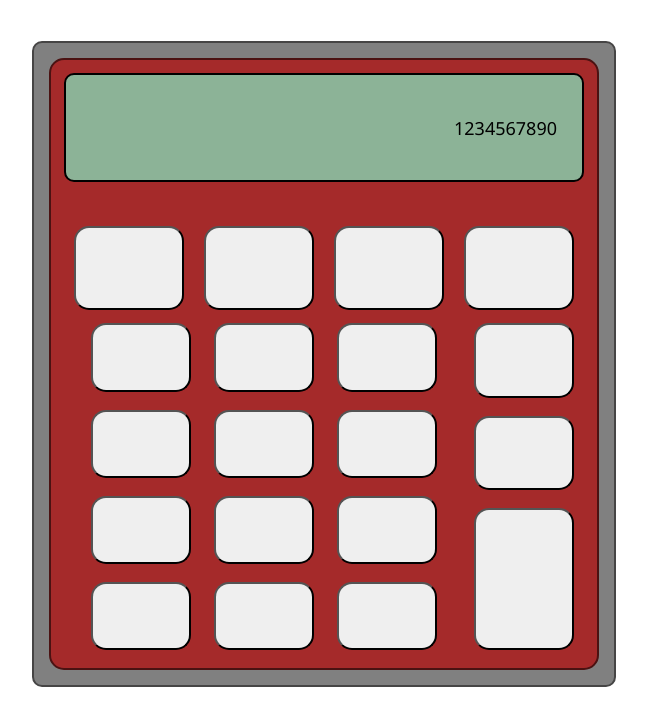
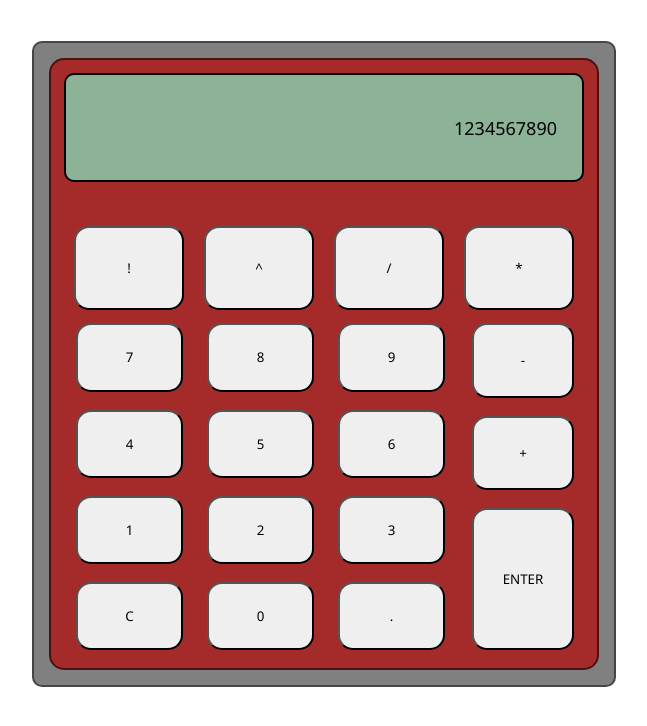
Before and after one commit to 0-daedalus/odin-calculator, a plain HTML site: page index.html in a window 1280 px wide. Shown: the whole page, without its empty margins (316-963 px from the left). Drawn offline with Linux system fonts and the light colour scheme.

Commit message:
Complete button labels and IDs

```diff
--- a/index.html
+++ b/index.html
@@ -20,38 +20,38 @@
                     </div>
                     <div class="key-container">
                         <div class="upper-keys">
-                            <button class="key upper-key" id="factorial"></button>
-                            <button class="key upper-key" id="power"></button>
-                            <button class="key upper-key" id="divide"></button>
-                            <button class="key upper-key" id="multiply"></button>
+                            <button class="key upper-key" id="factorial">!</button>
+                            <button class="key upper-key" id="power">^</button>
+                            <button class="key upper-key" id="divide">/</button>
+                            <button class="key upper-key" id="multiply">*</button>
                         </div>
                         <div class="lower-keys">
                             <div class="number-keys">
                                 <div class="row">
-                                    <button class="key number-key" id="factorial"></button>
-                                    <button class="key number-key" id="factorial"></button>
-                                    <button class="key number-key" id="factorial"></button>
+                                    <button class="key number-key" id="7">7</button>
+                                    <button class="key number-key" id="8">8</button>
+                                    <button class="key number-key" id="9">9</button>
                                 </div>
                                 <div class="row">
-                                    <button class="key number-key" id="factorial"></button>
-                                    <button class="key number-key" id="factorial"></button>
-                                    <button class="key number-key" id="factorial"></button>
+                                    <button class="key number-key" id="4">4</button>
+                                    <button class="key number-key" id="5">5</button>
+                                    <button class="key number-key" id="6">6</button>
                                 </div>
                                 <div class="row">
-                                    <button class="key number-key" id="factorial"></button>
-                                    <button class="key number-key" id="factorial"></button>
-                                    <button class="key number-key" id="factorial"></button>
+                                    <button class="key number-key" id="1">1</button>
+                                    <button class="key number-key" id="2">2</button>
+                                    <button class="key number-key" id="3">3</button>
                                 </div>
                                 <div class="row">
-                                    <button class="key number-key" id="factorial"></button>
-                                    <button class="key number-key" id="factorial"></button>
-                                    <button class="key number-key" id="factorial"></button>
+                                    <button class="key number-key" id="clear">C</button>
+                                    <button class="key number-key" id="0">0</button>
+                                    <button class="key number-key" id="decimal">.</button>
                                 </div>
                             </div>
                             <div class="right-action-keys">
-                                <button class="key right-key" id="subtract"></button>
-                                <button class="key right-key" id="add"></button>
-                                <button class="key enter-key" id="enter"></button>
+                                <button class="key right-key" id="subtract">-</button>
+                                <button class="key right-key" id="add">+</button>
+                                <button class="key enter-key" id="enter">ENTER</button>
                             </div>
                         </div>
                     </div>
--- a/styles.css
+++ b/styles.css
@@ -104,7 +104,7 @@
     flex: 1;
     display: flex;
     justify-content: space-around;
-    padding: 5px 15px;
+    padding: 5px 15px 5px 0px;
 }
 
 .right-action-keys{
@@ -112,12 +112,15 @@
     flex-direction: column;
     flex: 1;
     gap: 18px;
-    padding: 5px 10px;
+    padding-top: 5px;
+    padding-bottom: 5px;
+    padding-right: 10px;
 }
 
 .key{
     display: block;
     border-radius: 15px;
+    box-sizing: border-box;
 }
 
 .upper-key{
```
